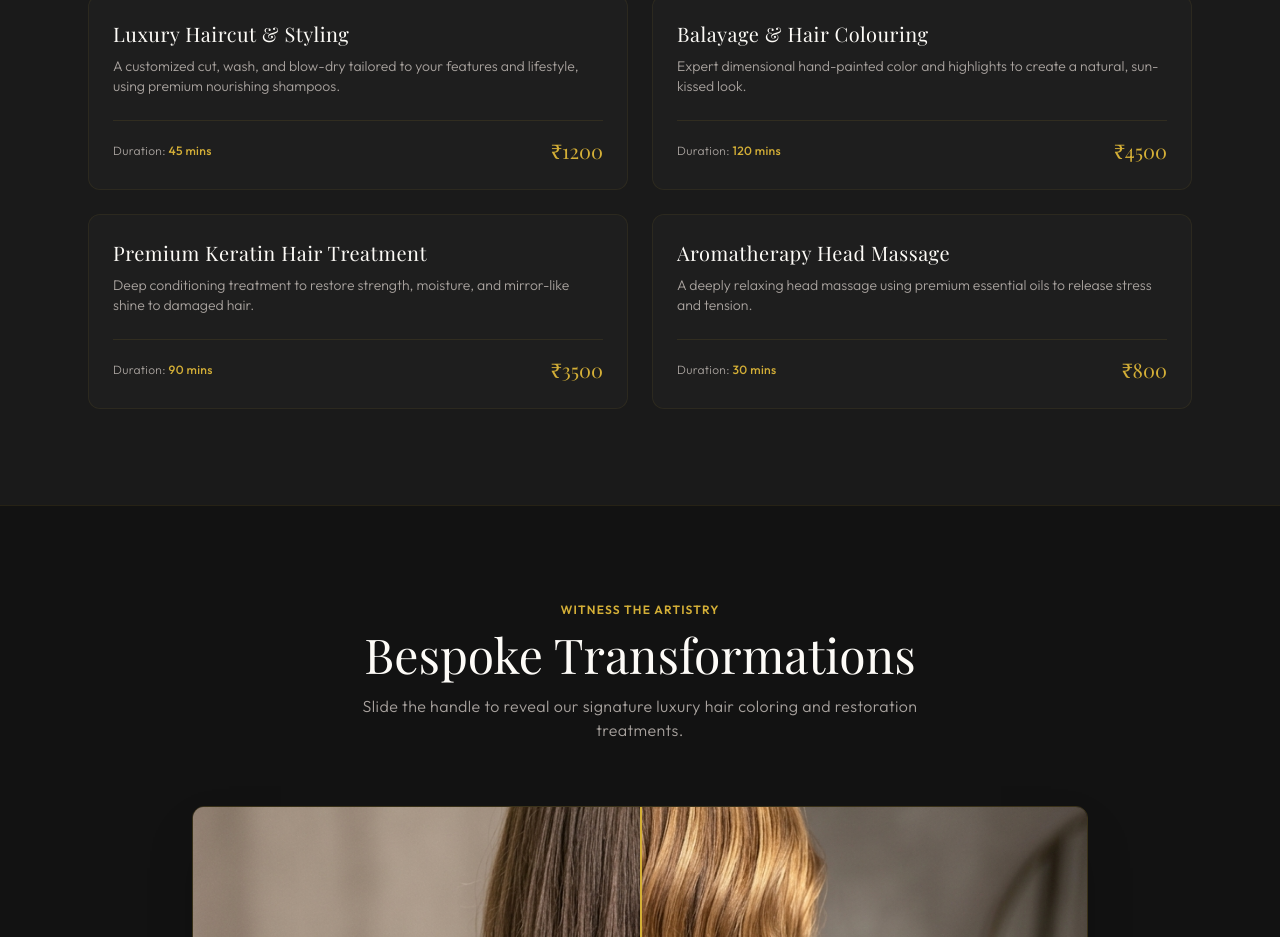
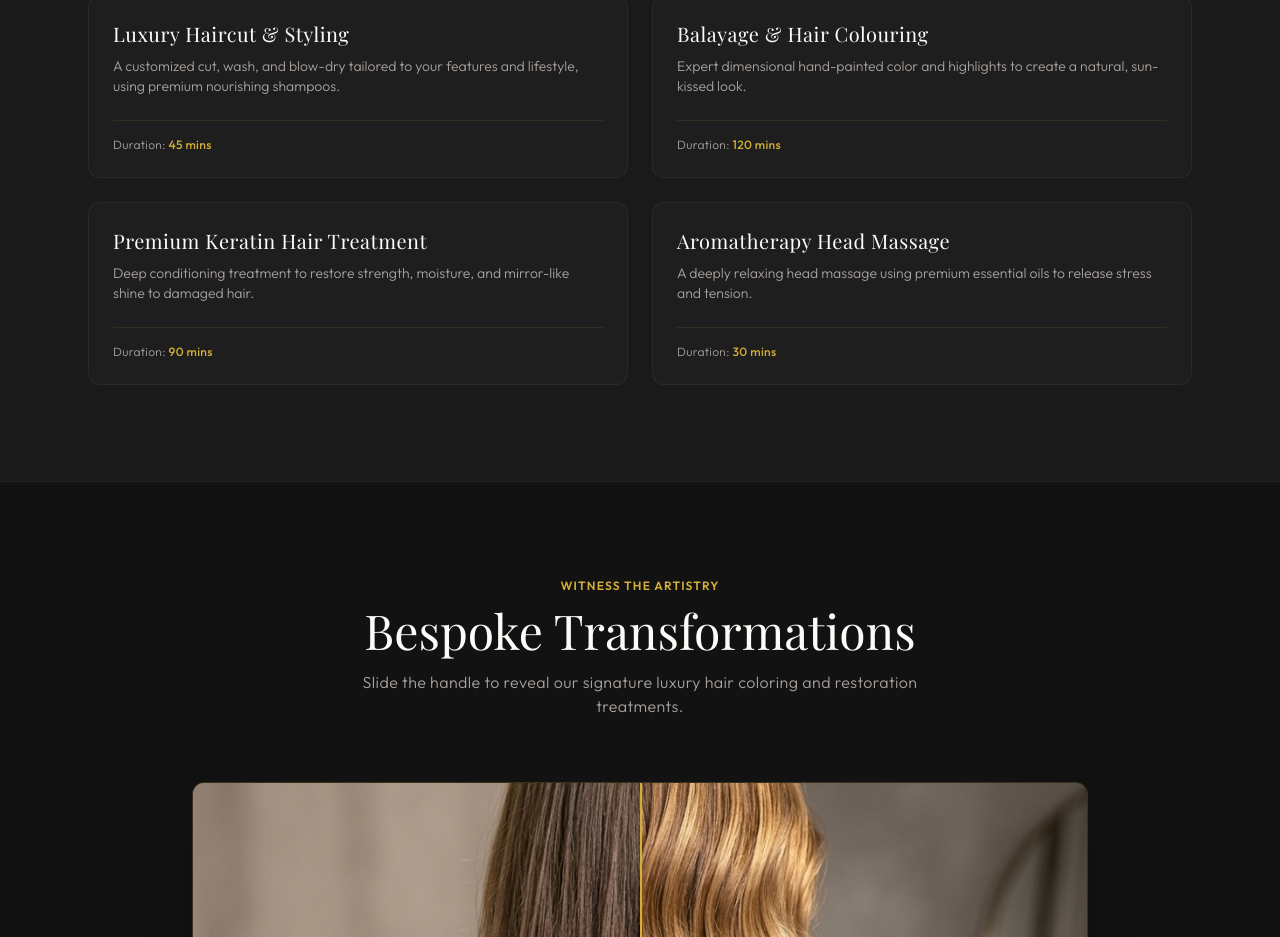
Before and after one commit to omgarkal359-gif/saloon, a React (Vite) app in the folder frontend/: page / in a window 1280 px wide. Shown: the part 1216-2153 px from the top of the page. Built offline with nearby package versions, Linux system fonts and the light colour scheme; no server answers; a web font is replaced by a local one.

Commit message:
chore: remove price display from treatments catalog

```diff
--- a/frontend/src/components/ServiceMenu.jsx
+++ b/frontend/src/components/ServiceMenu.jsx
@@ -69,9 +69,6 @@ const ServiceMenu = ({ services }) => {
                   <div className="text-cream-muted text-xs font-sans font-light tracking-wide">
                     Duration: <span className="text-gold font-medium">{service.duration} mins</span>
                   </div>
-                  <div className="text-gold font-serif text-xl font-normal">
-                    ₹{service.price}
-                  </div>
                 </div>
               </div>
             );
```
